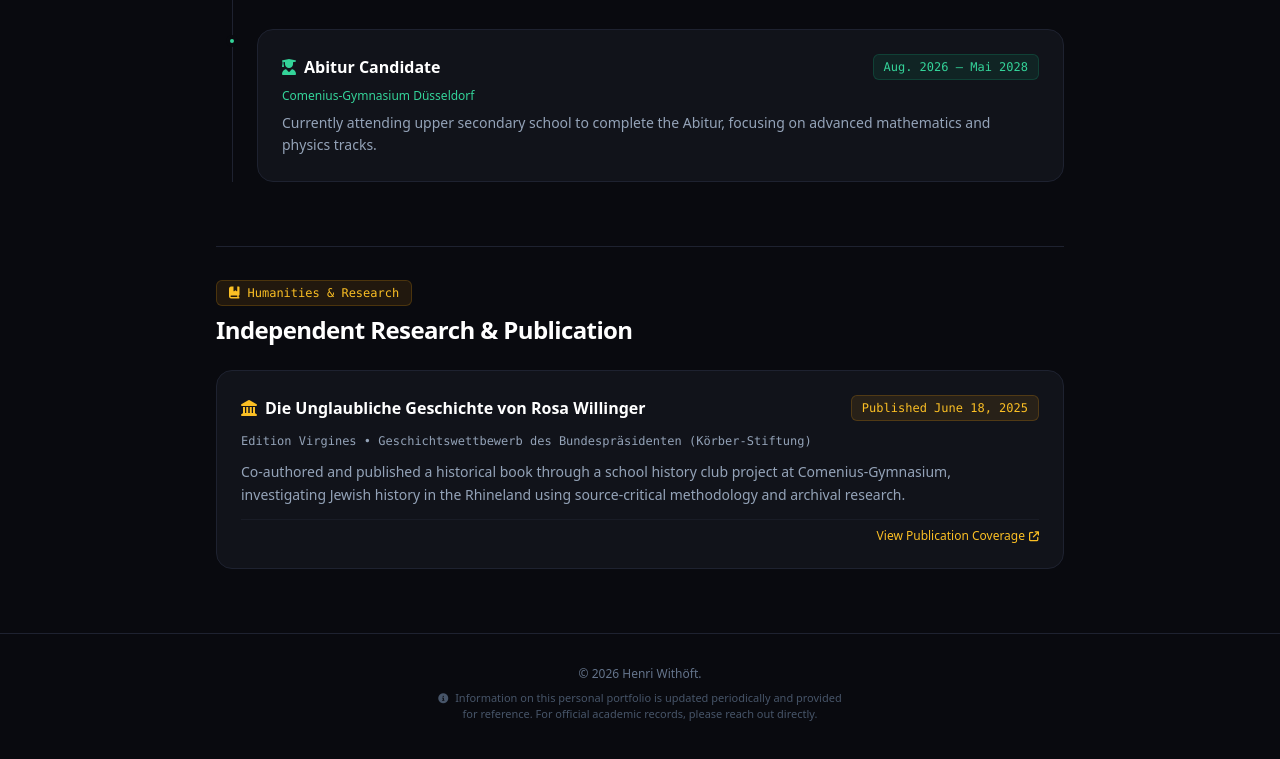
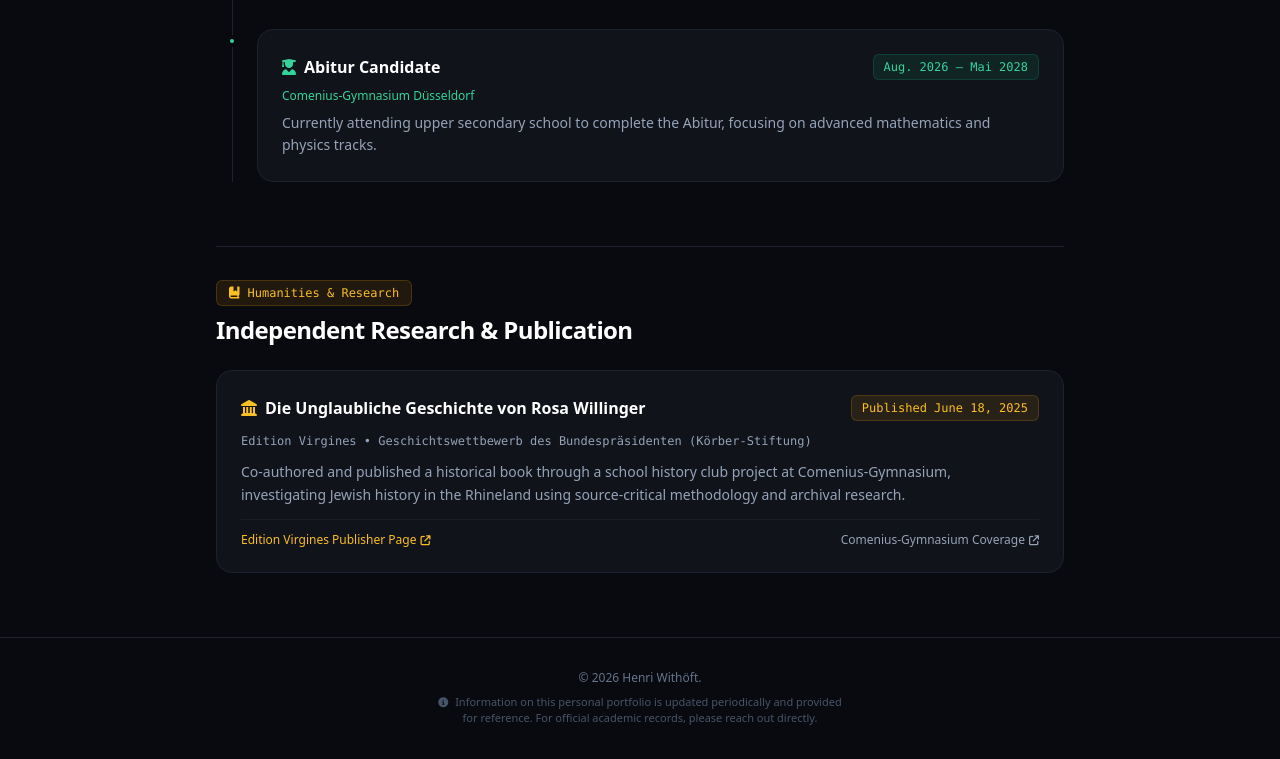
Before and after one commit to henri20HUB/portfolio, a plain HTML site: page experience.html in a window 1280 px wide. Shown: the part 780-1539 px from the top of the page. Drawn offline with nearby package versions, Linux system fonts and the light colour scheme.

Commit message:
Added direct Edition Virgines book listing link alongside school coverage in experience page

```diff
--- a/experience.html
+++ b/experience.html
@@ -130,9 +130,12 @@
                 <p class="text-sm text-slate-400 leading-relaxed">
                     Co-authored and published a historical book through a school history club project at Comenius-Gymnasium, investigating Jewish history in the Rhineland using source-critical methodology and archival research.
                 </p>
-                <div class="pt-2 border-t border-borderSubtle/60 flex items-center justify-end text-xs">
-                    <a href="https://comenius-gymnasium.de/die-willinger-biographie-erscheint" target="_blank" class="text-amber-400 hover:text-amber-300 transition-colors inline-flex items-center gap-1 font-medium">
-                        View Publication Coverage <i class="fas fa-arrow-up-right-from-square text-[10px]"></i>
+                <div class="pt-3 border-t border-borderSubtle/60 flex flex-wrap items-center justify-between gap-2 text-xs">
+                    <a href="https://www.editionvirgines.de/Products/240/78/Die-unglaubliche-Lebensgeschichte-von-Rosa-Willinger.html" target="_blank" class="text-amber-400 hover:text-amber-300 transition-colors inline-flex items-center gap-1 font-medium">
+                        Edition Virgines Publisher Page <i class="fas fa-arrow-up-right-from-square text-[10px]"></i>
+                    </a>
+                    <a href="https://comenius-gymnasium.de/die-willinger-biographie-erscheint" target="_blank" class="text-slate-400 hover:text-slate-200 transition-colors inline-flex items-center gap-1 font-medium">
+                        Comenius-Gymnasium Coverage <i class="fas fa-arrow-up-right-from-square text-[10px]"></i>
                     </a>
                 </div>
                 </div>
```
